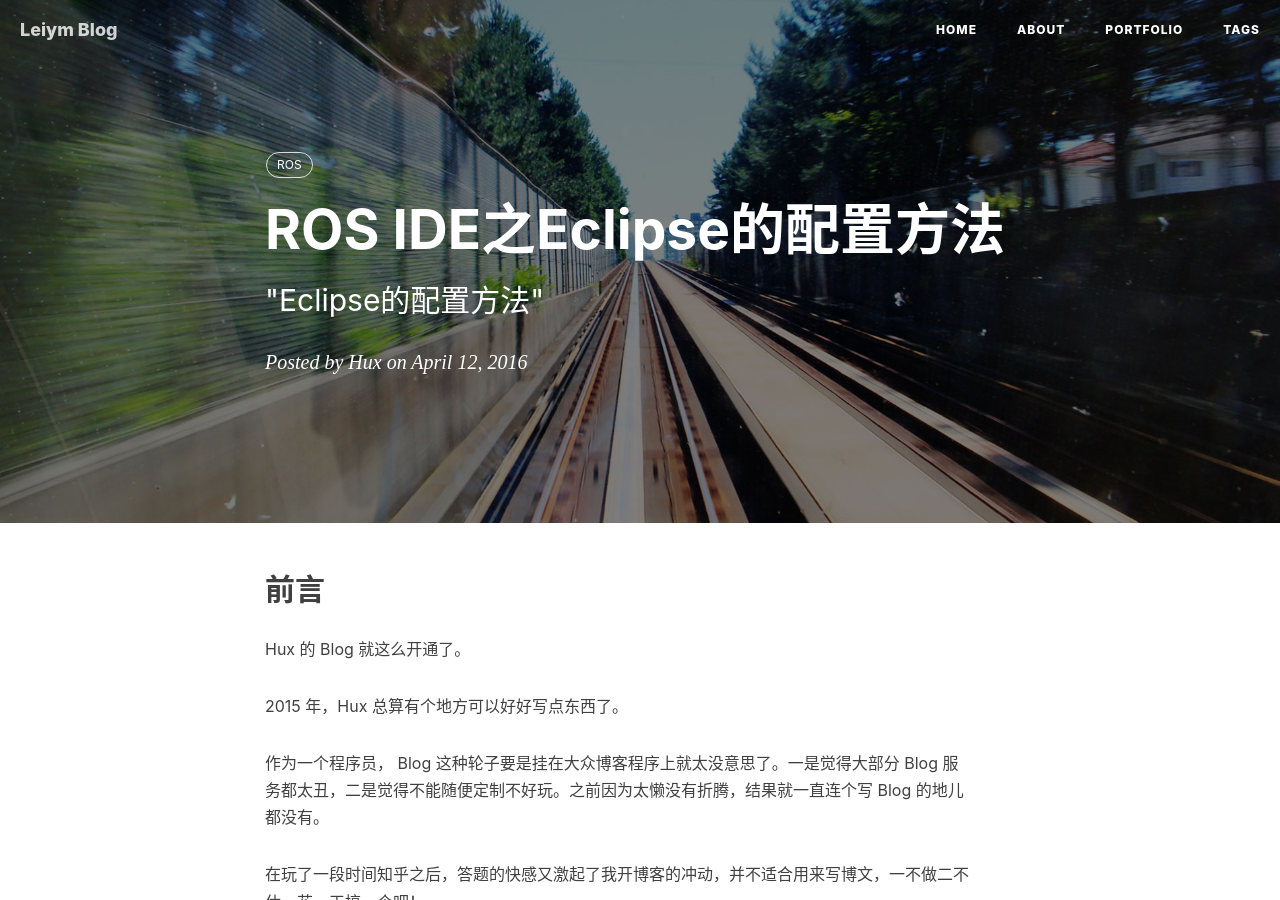
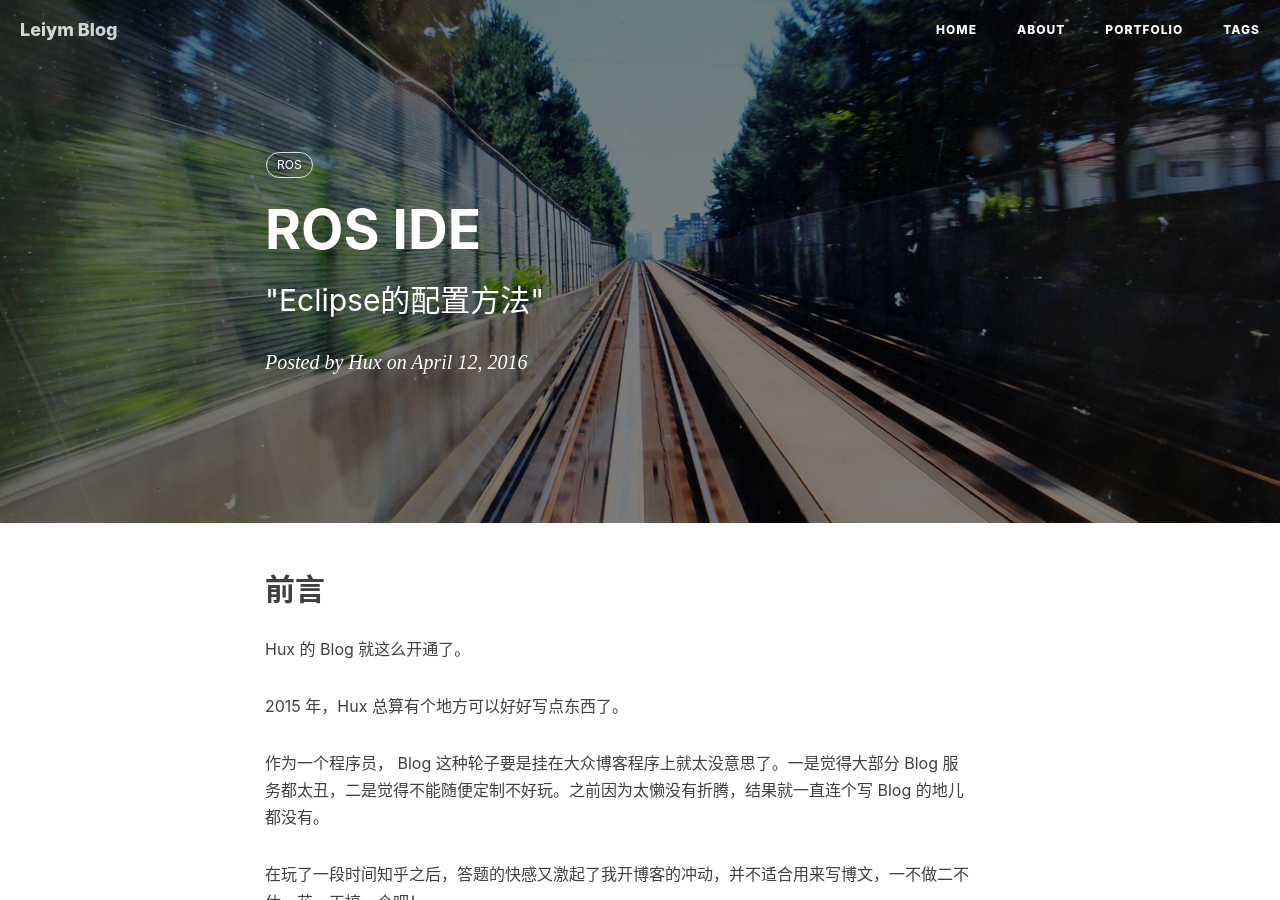
Before and after one commit to ozaki8/missmiaom.github.io, a Jekyll site: the page built from _posts/2016-04-12-ros-ide-eclipse.markdown, in a window 1280 px wide and 900 px high. Built offline with Jekyll 4.4.1, drawn with Linux system fonts in a browser that asks for light colours; nearby versions of some CDN libraries; comment, search, counter and statistics services are not loaded.

Commit message:
Update 2016-04-12-ros-ide-eclipse.markdown

```diff
--- a/_posts/2016-04-12-ros-ide-eclipse.markdown
+++ b/_posts/2016-04-12-ros-ide-eclipse.markdown
@@ -1,7 +1,6 @@
 ---
 layout:     post
-title:      "ROS IDE之Eclipse的配置方法"
-subtitle:   "\"ROS IDE设置\""
+title:      "ROS IDE"
 subtitle:   "\"Eclipse的配置方法\""
 date:       2016-04-12 12:00:00
 author:     "Hux"
```
